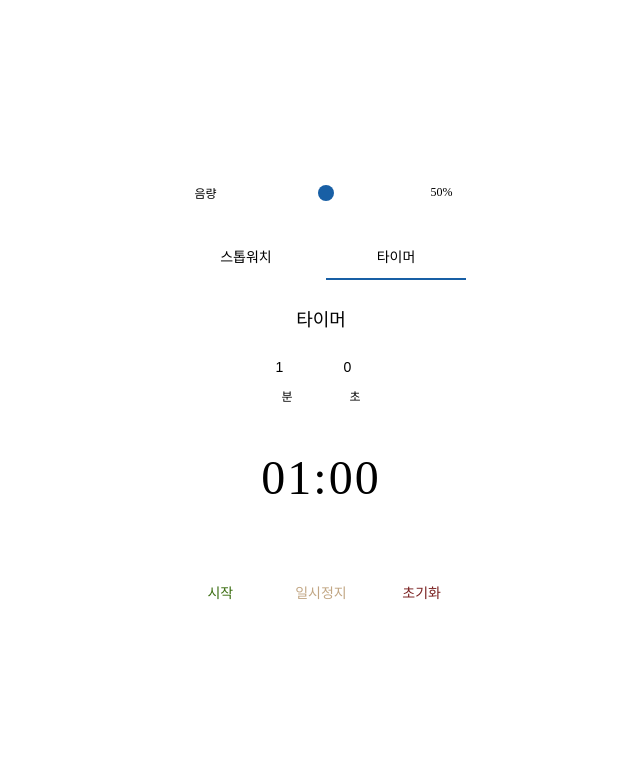
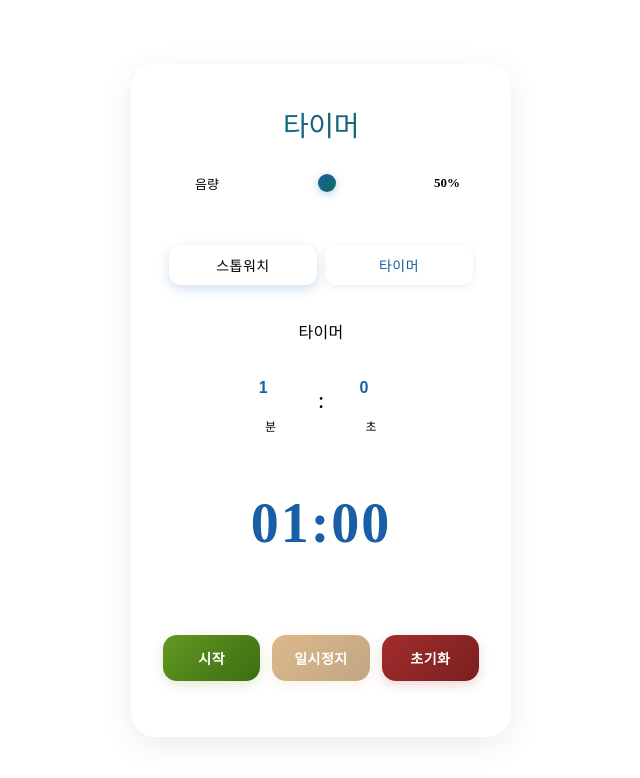
Before and after one commit to holyact/timer, a plain HTML site: page index.html in a window 1280 px wide. Both pictures are taken after a click on the button "타이머". Shown: the whole page, without its empty margins (319-959 px from the left). Drawn offline with Linux system fonts and the light colour scheme.

Commit message:
디자인 수정
Updated styles for app card, volume control, tabs, buttons, and added animations. Enhanced layout and visual effects for better user experience.

```diff
--- a/index.html
+++ b/index.html
@@ -25,36 +25,57 @@
   }
 
   .app-card {
-    background: var(--color-background-secondary);
-    border-radius: var(--border-radius-lg);
-    padding: 30px 25px;
+    background: linear-gradient(135deg, var(--color-background-secondary) 0%, var(--color-background-primary) 100%);
+    border-radius: 24px;
+    padding: 40px 32px;
     width: 100%;
-    max-width: 340px;
+    max-width: 380px;
     text-align: center;
-    border: 0.5px solid var(--color-border-tertiary);
+    border: 0.5px solid var(--color-border-secondary);
+    box-shadow: 0 8px 32px rgba(0, 0, 0, 0.08);
+  }
+
+  .header {
+    margin-bottom: 32px;
+  }
+
+  .app-title {
+    font-size: 28px;
+    font-weight: 500;
+    background: linear-gradient(135deg, #185FA5 0%, #0F6E56 100%);
+    -webkit-background-clip: text;
+    -webkit-text-fill-color: transparent;
+    background-clip: text;
+    margin-bottom: 16px;
+    letter-spacing: -0.5px;
   }
 
   .volume-control {
     display: flex;
     align-items: center;
-    gap: 10px;
-    margin-bottom: 20px;
-    padding: 12px;
+    gap: 12px;
+    padding: 14px 16px;
     background: var(--color-background-primary);
-    border-radius: var(--border-radius-md);
+    border-radius: 16px;
     border: 0.5px solid var(--color-border-tertiary);
   }
 
+  .volume-icon {
+    font-size: 18px;
+    color: #185FA5;
+  }
+
   .volume-label {
-    font-size: 12px;
+    font-size: 13px;
     color: var(--color-text-secondary);
-    min-width: 35px;
+    font-weight: 500;
+    min-width: 32px;
   }
 
   .volume-slider {
     flex: 1;
-    height: 4px;
-    border-radius: 2px;
+    height: 5px;
+    border-radius: 3px;
     background: var(--color-border-tertiary);
     outline: none;
     -webkit-appearance: none;
@@ -64,53 +85,59 @@
   .volume-slider::-webkit-slider-thumb {
     -webkit-appearance: none;
     appearance: none;
-    width: 16px;
-    height: 16px;
+    width: 18px;
+    height: 18px;
     border-radius: 50%;
-    background: #185FA5;
+    background: linear-gradient(135deg, #185FA5 0%, #0F6E56 100%);
     cursor: pointer;
-    border: 0.5px solid var(--color-border-secondary);
+    border: 2px solid var(--color-background-primary);
+    box-shadow: 0 2px 8px rgba(24, 95, 165, 0.3);
   }
 
   .volume-slider::-moz-range-thumb {
-    width: 16px;
-    height: 16px;
+    width: 18px;
+    height: 18px;
     border-radius: 50%;
-    background: #185FA5;
+    background: linear-gradient(135deg, #185FA5 0%, #0F6E56 100%);
     cursor: pointer;
-    border: 0.5px solid var(--color-border-secondary);
+    border: 2px solid var(--color-background-primary);
+    box-shadow: 0 2px 8px rgba(24, 95, 165, 0.3);
   }
 
   .volume-value {
-    font-size: 12px;
+    font-size: 13px;
     color: var(--color-text-primary);
-    min-width: 25px;
-    font-weight: 500;
+    min-width: 32px;
+    font-weight: 600;
   }
 
   .tabs {
     display: flex;
-    gap: 10px;
-    margin-bottom: 25px;
-    border-bottom: 0.5px solid var(--color-border-tertiary);
+    gap: 8px;
+    margin-bottom: 28px;
+    background: var(--color-background-primary);
+    padding: 6px;
+    border-radius: 14px;
+    border: 0.5px solid var(--color-border-tertiary);
   }
 
   .tab-btn {
     flex: 1;
-    padding: 12px 0;
+    padding: 10px 16px;
     font-size: 14px;
     font-weight: 500;
-    background: none;
+    background: transparent;
     border: none;
-    border-bottom: 2px solid transparent;
+    border-radius: 12px;
     color: var(--color-text-secondary);
     cursor: pointer;
-    transition: all 0.2s ease;
+    transition: all 0.3s cubic-bezier(0.4, 0, 0.2, 1);
   }
 
   .tab-btn.active {
-    color: var(--color-text-primary);
-    border-bottom-color: #185FA5;
+    background: var(--color-background-secondary);
+    color: #185FA5;
+    box-shadow: 0 2px 8px rgba(24, 95, 165, 0.1);
   }
 
   .tab-btn:hover {
@@ -123,36 +150,50 @@
 
   .tab-content.active {
     display: block;
+    animation: fadeIn 0.3s ease-out;
+  }
+
+  @keyframes fadeIn {
+    from {
+      opacity: 0;
+      transform: translateY(4px);
+    }
+    to {
+      opacity: 1;
+      transform: translateY(0);
+    }
   }
 
   .title {
-    font-size: 18px;
+    font-size: 16px;
     font-weight: 500;
     color: var(--color-text-primary);
-    margin-bottom: 20px;
+    margin-bottom: 24px;
+    letter-spacing: 0.3px;
   }
 
   .display {
     background: var(--color-background-primary);
     border: 0.5px solid var(--color-border-tertiary);
-    border-radius: var(--border-radius-md);
-    padding: 25px 20px;
-    margin-bottom: 25px;
+    border-radius: 20px;
+    padding: 32px 24px;
+    margin-bottom: 28px;
     transition: all 0.3s ease;
   }
 
   .display.pulse {
-    animation: pulse-animation 0.6s ease-out 3;
+    animation: pulse-fancy 0.6s ease-out 3;
   }
 
-  @keyframes pulse-animation {
+  @keyframes pulse-fancy {
     0% {
       background: var(--color-background-primary);
       transform: scale(1);
     }
     50% {
-      background: #FCE8E8;
-      transform: scale(1.02);
+      background: #FFF0F0;
+      transform: scale(1.03);
+      box-shadow: 0 4px 16px rgba(226, 75, 74, 0.15);
     }
     100% {
       background: var(--color-background-primary);
@@ -161,9 +202,9 @@
   }
 
   .time {
-    font-size: 48px;
-    font-weight: 500;
-    color: var(--color-text-primary);
+    font-size: 56px;
+    font-weight: 600;
+    color: #185FA5;
     font-family: var(--font-mono);
     letter-spacing: 2px;
   }
@@ -171,64 +212,81 @@
   .milliseconds {
     font-size: 18px;
     color: var(--color-text-secondary);
-    margin-top: 5px;
+    margin-top: 8px;
+    font-weight: 500;
   }
 
   .input-group {
     display: flex;
-    gap: 8px;
-    margin-bottom: 20px;
+    gap: 12px;
+    margin-bottom: 24px;
     justify-content: center;
   }
 
-  .time-input {
-    width: 60px;
-    padding: 8px;
-    font-size: 14px;
-    border: 0.5px solid var(--color-border-secondary);
-    border-radius: var(--border-radius-md);
-    background: var(--color-background-primary);
-    color: var(--color-text-primary);
-    text-align: center;
+  .input-wrapper {
+    display: flex;
+    flex-direction: column;
+    gap: 8px;
   }
 
-  .time-input::placeholder {
-    color: var(--color-text-tertiary);
+  .time-input {
+    width: 70px;
+    padding: 12px;
+    font-size: 16px;
+    font-weight: 600;
+    border: 0.5px solid var(--color-border-secondary);
+    border-radius: 14px;
+    background: var(--color-background-primary);
+    color: #185FA5;
+    text-align: center;
+    transition: all 0.2s ease;
+  }
+
+  .time-input:focus {
+    outline: none;
+    border-color: #185FA5;
+    box-shadow: 0 0 0 3px rgba(24, 95, 165, 0.1);
   }
 
   .input-label {
     font-size: 12px;
     color: var(--color-text-secondary);
-    margin-top: 4px;
+    font-weight: 500;
+    text-transform: uppercase;
+    letter-spacing: 0.5px;
   }
 
   .buttons {
     display: flex;
     gap: 12px;
-    margin-bottom: 15px;
+    margin-bottom: 16px;
     flex-wrap: wrap;
   }
 
   button {
     flex: 1;
     min-width: 70px;
-    padding: 12px 16px;
+    padding: 13px 18px;
     font-size: 14px;
-    font-weight: 500;
-    border: 0.5px solid var(--color-border-secondary);
-    background: var(--color-background-primary);
-    color: var(--color-text-primary);
-    border-radius: var(--border-radius-md);
+    font-weight: 600;
+    border: none;
+    background: linear-gradient(135deg, #185FA5 0%, #0F6E56 100%);
+    color: white;
+    border-radius: 14px;
     cursor: pointer;
-    transition: all 0.2s ease;
+    transition: all 0.2s cubic-bezier(0.4, 0, 0.2, 1);
+    text-transform: uppercase;
+    letter-spacing: 0.5px;
+    box-shadow: 0 4px 12px rgba(24, 95, 165, 0.2);
   }
 
-  button:hover {
-    background: var(--color-background-secondary);
+  button:hover:not(:disabled) {
+    transform: translateY(-2px);
+    box-shadow: 0 6px 16px rgba(24, 95, 165, 0.3);
   }
 
-  button:active {
-    transform: scale(0.98);
+  button:active:not(:disabled) {
+    transform: translateY(0);
   }
 
   button:disabled {
@@ -237,57 +295,81 @@
   }
 
   .start-btn {
-    border-color: #639922;
-    color: #3B6D11;
+    background: linear-gradient(135deg, #639922 0%, #3B6D11 100%);
+    box-shadow: 0 4px 12px rgba(99, 153, 34, 0.2);
   }
 
   .start-btn:hover:not(:disabled) {
-    background: #EAF3DE;
+    box-shadow: 0 6px 16px rgba(99, 153, 34, 0.3);
   }
 
   .pause-btn {
-    border-color: #BA7517;
-    color: #854F0B;
+    background: linear-gradient(135deg, #BA7517 0%, #854F0B 100%);
+    box-shadow: 0 4px 12px rgba(186, 117, 23, 0.2);
   }
 
   .pause-btn:hover:not(:disabled) {
-    background: #FAEEDA;
+    box-shadow: 0 6px 16px rgba(186, 117, 23, 0.3);
   }
 
   .reset-btn {
-    border-color: #A32D2D;
-    color: #791F1F;
+    background: linear-gradient(135deg, #A32D2D 0%, #791F1F 100%);
+    box-shadow: 0 4px 12px rgba(163, 45, 45, 0.2);
   }
 
   .reset-btn:hover:not(:disabled) {
-    background: #FCEBEB;
+    box-shadow: 0 6px 16px rgba(163, 45, 45, 0.3);
+  }
+
+  .lap-btn {
+    background: linear-gradient(135deg, #185FA5 0%, #0F6E56 100%);
+    width: 100%;
+    margin-bottom: 20px;
+    box-shadow: 0 4px 12px rgba(24, 95, 165, 0.2);
+  }
+
+  .lap-btn:hover:not(:disabled) {
+    box-shadow: 0 6px 16px rgba(24, 95, 165, 0.3);
   }
 
   .laps {
     text-align: left;
     background: var(--color-background-primary);
     border: 0.5px solid var(--color-border-tertiary);
-    border-radius: var(--border-radius-md);
-    padding: 15px;
-    max-height: 150px;
+    border-radius: 16px;
+    padding: 18px;
+    max-height: 160px;
     overflow-y: auto;
   }
 
   .laps-title {
-    font-size: 12px;
-    font-weight: 500;
+    font-size: 11px;
+    font-weight: 600;
     color: var(--color-text-secondary);
-    margin-bottom: 10px;
+    margin-bottom: 12px;
     text-transform: uppercase;
+    letter-spacing: 0.8px;
   }
 
   .lap-item {
     display: flex;
     justify-content: space-between;
-    padding: 8px 0;
+    padding: 10px 0;
     border-bottom: 0.5px solid var(--color-border-tertiary);
     font-size: 13px;
     color: var(--color-text-primary);
+    animation: slideIn 0.3s ease-out;
+  }
+
+  @keyframes slideIn {
+    from {
+      opacity: 0;
+      transform: translateX(-8px);
+    }
+    to {
+      opacity: 1;
+      transform: translateX(0);
+    }
   }
 
   .lap-item:last-child {
@@ -296,11 +378,13 @@
 
   .lap-number {
     color: var(--color-text-secondary);
+    font-weight: 500;
   }
 
   .lap-time {
     font-family: var(--font-mono);
-    font-weight: 500;
+    font-weight: 600;
+    color: #185FA5;
   }
 
   .empty-laps {
@@ -312,12 +396,14 @@
   .timer-status {
     font-size: 13px;
     color: var(--color-text-secondary);
-    margin-bottom: 15px;
+    margin-bottom: 0;
+    font-weight: 500;
+    height: 20px;
   }
 
   .timer-status.finished {
     color: #A32D2D;
-    font-weight: 500;
+    font-weight: 600;
   }
 
   .flash-overlay {
@@ -326,23 +412,40 @@
     left: 0;
     width: 100%;
     height: 100%;
-    background: rgba(255, 100, 100, 0.3);
+    background: rgba(255, 100, 100, 0.25);
     pointer-events: none;
     display: none;
-    animation: flash 0.5s ease-out;
+    animation: flash-fancy 0.6s ease-out;
   }
 
   .flash-overlay.show {
     display: block;
   }
 
-  @keyframes flash {
+  @keyframes flash-fancy {
     0% {
       opacity: 1;
     }
     100% {
       opacity: 0;
     }
+  }
+
+  ::-webkit-scrollbar {
+    width: 6px;
+  }
+
+  ::-webkit-scrollbar-track {
+    background: transparent;
+  }
+
+  ::-webkit-scrollbar-thumb {
+    background: var(--color-border-secondary);
+    border-radius: 3px;
+  }
+
+  ::-webkit-scrollbar-thumb:hover {
+    background: var(--color-border-primary);
   }
 </style>
 </head>
@@ -352,10 +455,14 @@
 
 <div class="container">
   <div class="app-card">
-    <div class="volume-control">
-      <span class="volume-label">음량</span>
-      <input type="range" class="volume-slider" id="volume-slider" min="0" max="100" value="50">
-      <span class="volume-value" id="volume-value">50%</span>
+    <div class="header">
+      <div class="app-title">타이머</div>
+      <div class="volume-control">
+        <span class="volume-icon"><i class="ti ti-volume-2" aria-hidden="true"></i></span>
+        <span class="volume-label">음량</span>
+        <input type="range" class="volume-slider" id="volume-slider" min="0" max="100" value="50">
+        <span class="volume-value" id="volume-value">50%</span>
+      </div>
     </div>
 
     <div class="tabs">
@@ -378,9 +485,7 @@
         <button class="reset-btn" id="stopwatch-reset">초기화</button>
       </div>
 
-      <button style="width: 100%; margin-bottom: 20px; border-color: #185FA5; color: #0C447C;" id="stopwatch-lap" disabled>
-        랩
-      </button>
+      <button class="lap-btn" id="stopwatch-lap" disabled>랩 기록</button>
 
       <div class="laps">
         <div class="laps-title">기록</div>
@@ -393,12 +498,13 @@
       <div class="title">타이머</div>
 
       <div class="input-group" id="timer-inputs">
-        <div>
-          <input type="number" class="time-input" id="timer-minutes" placeholder="분" min="0" max="59" value="1">
+        <div class="input-wrapper">
+          <input type="number" class="time-input" id="timer-minutes" placeholder="00" min="0" max="59" value="1">
           <div class="input-label">분</div>
         </div>
-        <div>
-          <input type="number" class="time-input" id="timer-seconds" placeholder="초" min="0" max="59" value="0">
+        <div style="display: flex; align-items: center; color: var(--color-text-secondary); font-size: 24px; font-weight: 300;">:</div>
+        <div class="input-wrapper">
+          <input type="number" class="time-input" id="timer-seconds" placeholder="00" min="0" max="59" value="0">
           <div class="input-label">초</div>
         </div>
       </div>
@@ -420,13 +526,11 @@
 <script>
   let volumeLevel = 0.5;
 
-  // 음량 조절
   document.getElementById('volume-slider').addEventListener('input', (e) => {
     volumeLevel = e.target.value / 100;
     document.getElementById('volume-value').textContent = e.target.value + '%';
   });
 
-  // Web Audio API로 비프음 생성 및 저장
   function createBeepSound() {
     const audioContext = new (window.AudioContext || window.webkitAudioContext)();
     const sampleRate = audioContext.sampleRate;
@@ -446,7 +550,6 @@
     return audioBuffer;
   }
 
-  // 비프음 재생
   function playBeep() {
     const audioContext = new (window.AudioContext || window.webkitAudioContext)();
     const buffer = createBeepSound();
@@ -463,24 +566,20 @@
     source.start(audioContext.currentTime);
   }
 
-  // 시각적 효과
   function triggerVisualEffect() {
     const displayBox = document.getElementById('timer-display-box');
     const overlay = document.getElementById('flash-overlay');
 
-    // 디스플레이 박스 펄스 효과
     displayBox.classList.remove('pulse');
     void displayBox.offsetWidth;
     displayBox.classList.add('pulse');
 
-    // 화면 플래시 효과
     overlay.classList.add('show');
     setTimeout(() => {
       overlay.classList.remove('show');
-    }, 500);
+    }, 600);
   }
 
-  // 탭 전환
   document.querySelectorAll('.tab-btn').forEach(btn => {
     btn.addEventListener('click', (e) => {
       document.querySelectorAll('.tab-btn').forEach(b => b.classList.remove('active'));
@@ -492,7 +591,6 @@
     });
   });
 
-  // ===== 스톱워치 코드 =====
   let stopwatchTime = 0;
   let stopwatchRunning = false;
   let stopwatchInterval = null;
@@ -585,7 +683,6 @@
   stopwatchResetBtn.addEventListener('click', resetStopwatch);
   stopwatchLapBtn.addEventListener('click', addLapStopwatch);
 
-  // ===== 타이머 코드 =====
   let timerTotal = 60000;
   let timerRemaining = 60000;
   let timerRunning = false;
@@ -646,7 +743,6 @@
           timerStatus.classList.add('finished');
           updateTimerDisplay();
 
-          // 완료음 재생 및 시각적 효과
           triggerVisualEffect();
           playBeep();
           setTimeout(() => playBeep(), 300);
```
